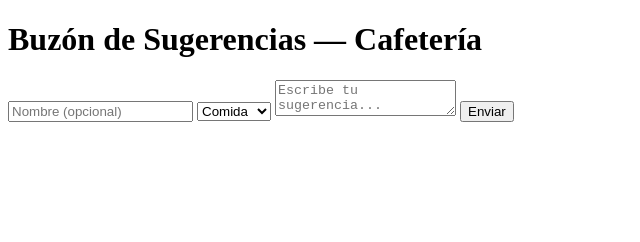
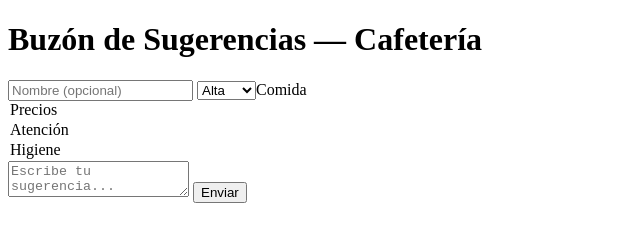
Before and after one commit to jairoferney-jairo/buzon-sugerencias-cafeteria, a plain HTML site: page public/index.html in a window 1280 px wide. Shown: the whole page, without its empty margins (0-640 px from the left). Drawn offline with Linux system fonts and the light colour scheme.

Commit message:
index.html

```diff
--- a/public/index.html
+++ b/public/index.html
@@ -8,7 +8,11 @@
   <h1>Buzón de Sugerencias — Cafetería</h1>
   <form id="formulario">
     <input type="text" name="nombre" placeholder="Nombre (opcional)">
-    <select name="categoria">
+    <select name="prioridad">
+      <option value="alta">Alta</option>
+      <option value="media">Media</option>
+      <option value="Baja">Baja</option>
+    <select name="categoria>
       <option value="Comida">Comida</option>
       <option value="Precios">Precios</option>
       <option value="Atención">Atención</option>
```
